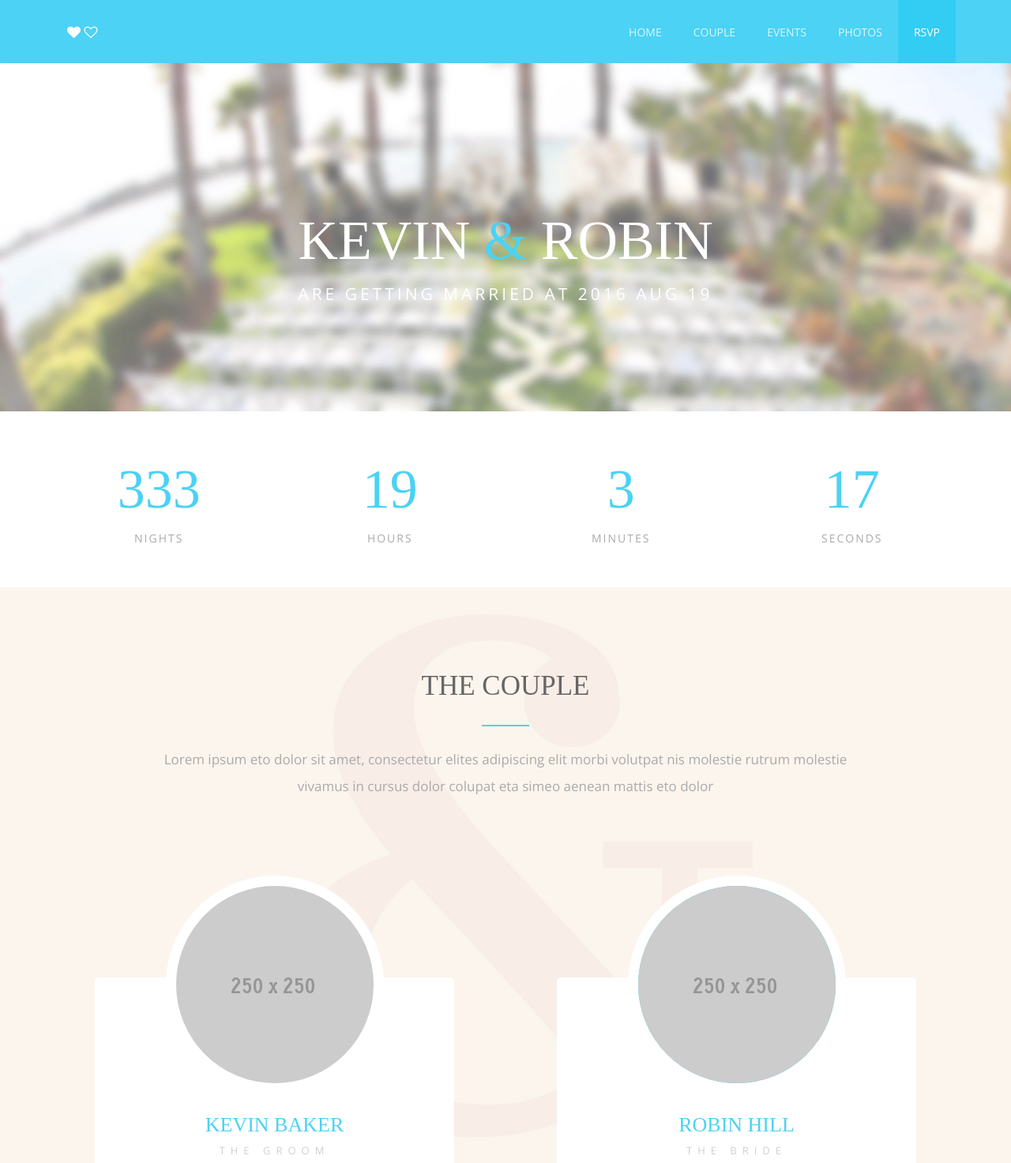
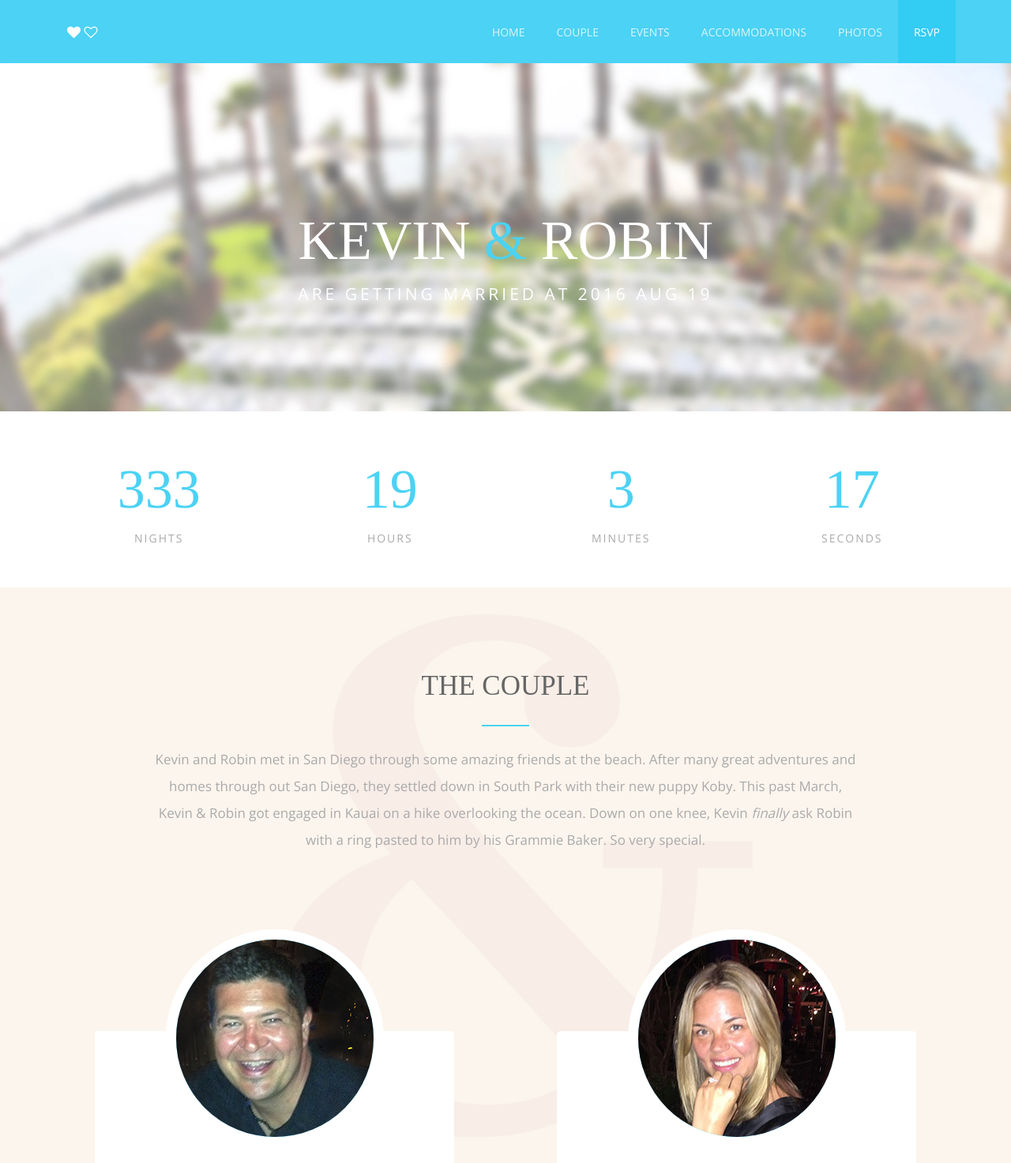
Before and after one commit to kevinandrobinwedding/kevinadrobinwedding.github.io, a website: page index.html in a window 1280 px wide. Shown: the top 1473 px of the page at 79% size. Drawn offline with nearby package versions, Linux system fonts and the light colour scheme; some packages are replaced by stand-ins of ours; a web font is replaced by a local one.

Commit message:
updates to content and images

```diff
--- a/index.html
+++ b/index.html
@@ -17,7 +17,7 @@
   <script src="javascripts/core/ie/respond.min.js"></script>
   <![endif]-->
 </head>
-<body class="home-page">
+<body class="home-page" id="home">
 
 <!-- LOADER
 ============================================== -->
@@ -49,9 +49,10 @@
     </div>
     <div class="collapse navbar-collapse" id="onepage-nav">
       <ul class="nav navbar-nav navbar-right">
-        <li><a href="index.html">Home</a></li>
+        <li><a href="#home">Home</a></li>
         <li><a href="#the-couple">Couple</a></li>
         <li><a href="#wedding-events">Events</a></li>
+        <li><a href="#accommodations">Accommodations</a></li>
         <li><a href="#our-photos">Photos</a></li>
         <li><a href="#rsvp">Rsvp</a></li>
       </ul>
@@ -109,7 +110,14 @@
         <div class="col-xs-12">
           <h1 class="section-title">The Couple</h1>
           <div class="separator"></div>
-          <p class="lead">Lorem ipsum eto dolor sit amet, consectetur elites adipiscing elit morbi volutpat nis molestie rutrum molestie vivamus in cursus dolor colupat eta simeo aenean mattis eto dolor</p>
+            <p class="lead">
+                Kevin and Robin met in San Diego through some amazing friends at the beach. After many great adventures
+                and homes through out San Diego, they settled down in South Park with their new puppy Koby.
+
+                This past March, Kevin & Robin got engaged in Kauai on a hike overlooking the ocean. Down on one
+                knee, Kevin <em>finally</em> ask Robin with a ring pasted to him by his Grammie Baker. So very special.
+            </p>
+
         </div>
       </div>
       <div class="row">
@@ -117,7 +125,7 @@
           <div class="namecard-wrap">
             <div class="namecard-item">
               <div class="namecard-head">
-                <img class="img-responsive" src="images/couple/avatar_01.jpg" alt="...">
+                <img class="img-responsive" src="images/couple/avatar_kevin.jpg" alt="...">
                 <div class="social-links">
                   <a class="pd-xs" href="#"><i class="fa fa-3x fa-facebook-square"></i></a>
                   <a class="pd-xs" href="#"><i class="fa fa-3x fa-twitter-square"></i></a>
@@ -143,7 +151,7 @@
           <div class="namecard-wrap">
             <div class="namecard-item">
               <div class="namecard-head">
-                <img class="img-responsive" src="images/couple/avatar_02.jpg" alt="...">
+                <img class="img-responsive" src="images/couple/avatar_robin.jpg" alt="Robin Hill">
                 <div class="social-links">
                   <a class="pd-xs" href="#"><i class="fa fa-3x fa-facebook-square"></i></a>
                   <a class="pd-xs" href="#"><i class="fa fa-3x fa-twitter-square"></i></a>
@@ -353,11 +361,11 @@
     </div>
   </div>
 
-  <section class="bg-light" id="our-journal">
+  <section class="bg-light" id="accommodations">
     <div class="container">
       <div class="section-header">
         <div class="col-xs-12">
-          <h1 class="section-title">Our Journal</h1>
+          <h1 class="section-title">Accommodations</h1>
           <div class="separator"></div>
           <p class="lead">Lorem ipsum eto dolor sit amet, consectetur elites adipiscing elit morbi volutpat nis molestie rutrum molestie vivamus in cursus dolor colupat eta simeo aenean mattis eto dolor</p>
         </div>
@@ -371,7 +379,7 @@
               </div>
               <div class="blog-body">
                 <h5 class="blog-title">
-                  <a class="text-link" href="#">Memorial from <br>our first dates</a>
+                  <a class="text-link" href="#">The Hyatt Mission Bay</a>
                   <a class="icon-link" href="#">
                     <i class="fa fa-2x fa-mail-forward"></i>
                   </a>
@@ -389,7 +397,7 @@
               </div>
               <div class="blog-body">
                 <h5 class="blog-title">
-                  <a class="text-link" href="#">Memorial from <br>our first dates</a>
+                  <a class="text-link" href="#">The Hilton</a>
                   <a class="icon-link" href="#">
                     <i class="fa fa-2x fa-mail-forward"></i>
                   </a>
@@ -407,7 +415,7 @@
               </div>
               <div class="blog-body">
                 <h5 class="blog-title">
-                  <a class="text-link" href="#">Memorial from <br>our first dates</a>
+                  <a class="text-link" href="#">Best Western</a>
                   <a class="icon-link" href="#">
                     <i class="fa fa-2x fa-mail-forward"></i>
                   </a>
```
Also changed, not shown: images/couple/avatar_kevin.jpg (added), images/couple/avatar_robin.jpg (added).
